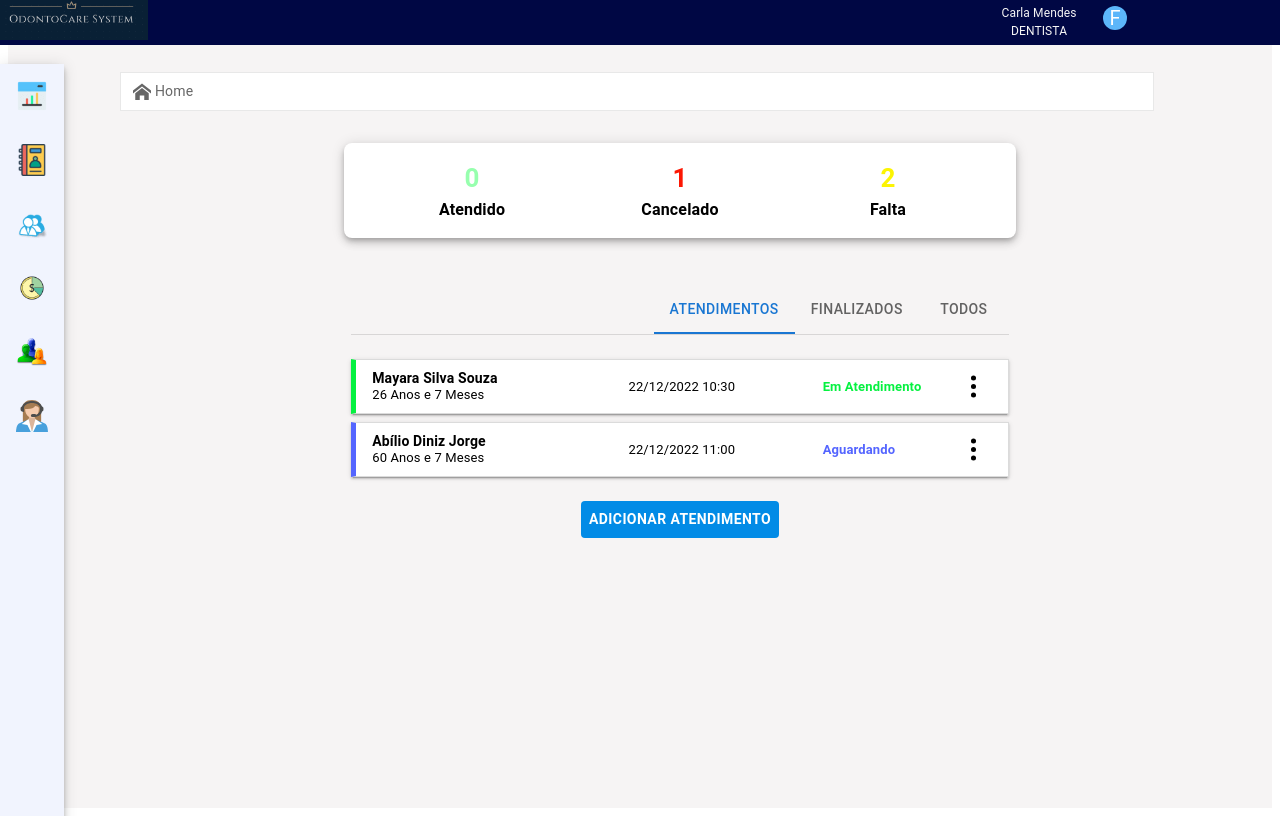
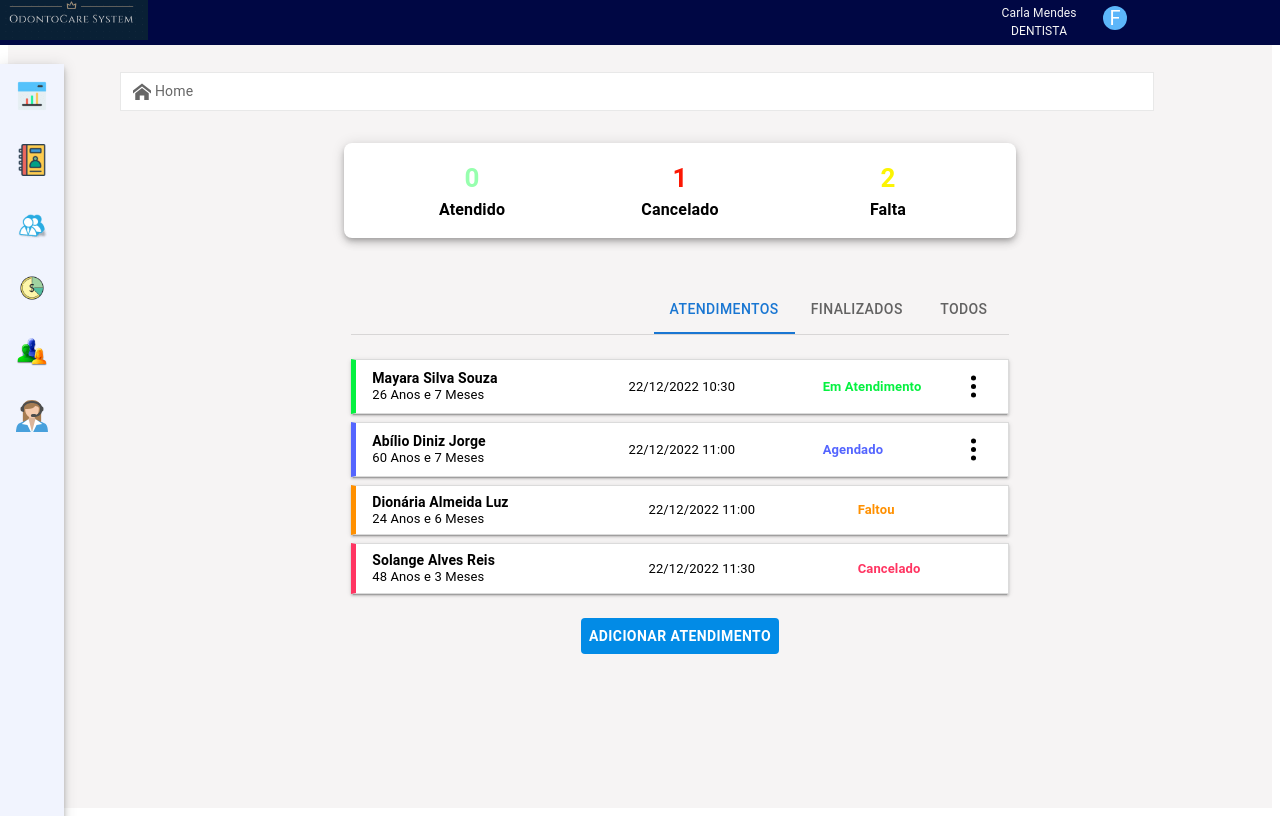
Before and after one commit to CMTTSx/OdontoCare-System, a React (Create React App) app: page /paginaInicial in a window 1280 px wide. Built offline with nearby package versions, Linux system fonts and the light colour scheme.

Commit message:
feat(atendimento): ajusta mockups da lista de atendimento

```diff
--- a/src/Layout/ServiceBar/DummyBar.tsx
+++ b/src/Layout/ServiceBar/DummyBar.tsx
@@ -80,7 +80,7 @@ export default function DummyBar() {
           textAlign: { xs: 'center', md: 'left' },
         }}
       >
-        Aguardando
+        Agendado
       </Typography>
 
       {/* ================= Popover ================= */}
--- a/src/Layout/Tabs/index.tsx
+++ b/src/Layout/Tabs/index.tsx
@@ -87,6 +87,8 @@ export default function BasicTabs() {
         <Box sx={{ width: '100%' }}>
           <ServiceBar />
           <Dummybar />
+          <Dummybar2 />
+          <Dummybar4 />
         </Box>
 
         <Box
@@ -101,15 +103,21 @@ export default function BasicTabs() {
       </TabPanel>
 
       {/* ================= TAB 2 ================= */}
-      <TabPanel value={value} index={1} />
+      <TabPanel value={value} index={1}>
+        <Box sx={{ width: '100%' }}>
+          <Dummybar3 />
+        </Box>
+      </TabPanel>
 
       {/* ================= TAB 3 ================= */}
       <TabPanel value={value} index={2}>
-        <ServiceBar />
-        <Dummybar />
-        <Box mt={1}><Dummybar2 /></Box>
-        <Box mt={1}><Dummybar3 /></Box>
-        <Box mt={1}><Dummybar4 /></Box>
+        <Box sx={{ width: '100%' }}>
+          <ServiceBar />
+          <Dummybar />
+          <Dummybar2 />
+          <Dummybar3 />
+          <Dummybar4 />
+        </Box>
       </TabPanel>
     </Box>
   );
--- a/src/Pages/Agenda.tsx
+++ b/src/Pages/Agenda.tsx
@@ -128,9 +128,10 @@ export default function Agenda() {
     switch (status.toUpperCase()) {
       case 'CANCELADO': return '#f44336';
       case 'CONFIRMADO': return '#4caf50';
+      case 'AGENDADO': return '#5465FF';
       case 'PENDENTE': return '#ff9800';
       case 'REALIZADO': return '#2196f3';
-      default: return '#4caf50';
+      default: return '#5465FF';
     }
   };
 
```
